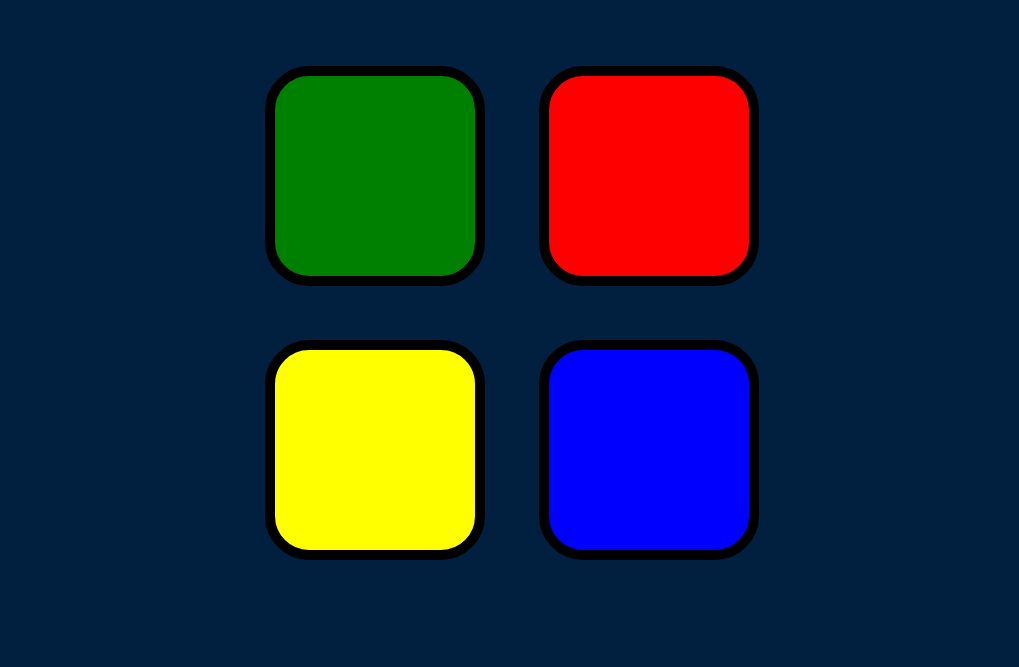
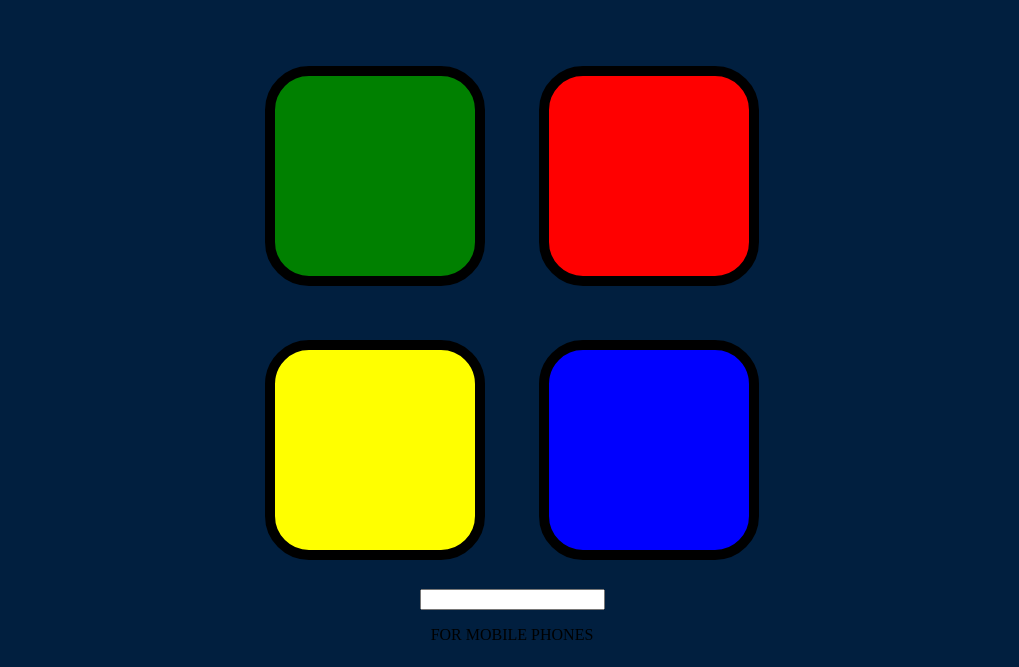
Before and after one commit to hello-abhinav/firstgame, a plain HTML site: page index.html in a window 1280 px wide. Shown: the part 133-800 px from the top of the page, without its empty margins (128-1147 px from the left). Drawn offline with nearby package versions, Linux system fonts and the light colour scheme.

Commit message:
Update index.html

```diff
--- a/index.html
+++ b/index.html
@@ -34,7 +34,7 @@
     </div>
 
   </div>
-
+  <input type="text"><p>FOR MOBILE PHONES</p>
   <script src="https://ajax.googleapis.com/ajax/libs/jquery/3.3.1/jquery.min.js"></script>
   <script src="game.js" charset="utf-8"></script>
 
```
